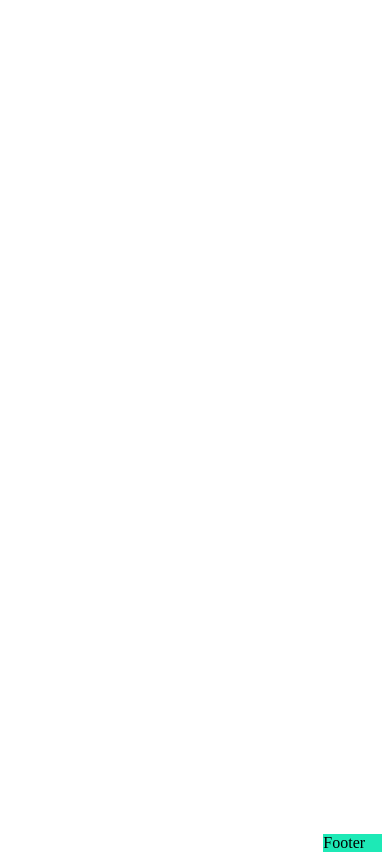
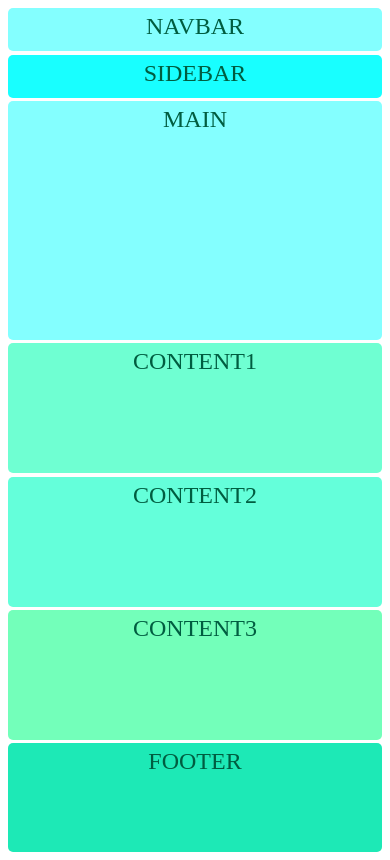
Before and after one commit to farhan-begg/deeper-understanding-concept, a plain HTML site: page css-responsive/index.html in a window 390 px wide. Drawn offline with Linux system fonts and the light colour scheme.

Commit message:
deeper learned grid template

```diff
--- a/css-responsive/styles.css
+++ b/css-responsive/styles.css
@@ -1,12 +1,28 @@
+
+:root{
+    --main-radius: 5px;
+    --main-padding: 5px;
+}
+
+
+
+
 .container {
     display: grid;
     height: 100vh;
     grid-template-columns: 1fr 1fr 1fr 1fr;
-    grid-template-rows: .2fr 1.5fr 1.2fr .8fr ;
-    grid-template-areas:"nav nav nav nav "
-                        "sidebar main main "
-                        "sidebar content1 content 2 content3 "
-                        "sidebar footer footer footer";
+    grid-template-rows: .2fr 1.5fr 1.2fr .5fr ;
+    grid-template-areas:
+    "nav nav nav nav"
+    "sidebar main main main"
+    "sidebar content1 content2 content3"
+    "footer footer footer footer";
+    grid-gap: .2rem;
+    text-transform: uppercase;
+    font-size: 24px;
+    text-align: center;
+    color: #005d40;
+
 
 
 
@@ -16,34 +32,65 @@ nav{
 
     background: #84ffff;
     grid-area: nav;
+    border-radius: var(--main-radius);
+    padding: var(--main-padding);
 }
 
 main {
     background: #84ffff;
     grid-area: main;
+    border-radius: var(--main-radius);
+    padding: var(--main-padding);
 }
 
 #sidebar{
     background: #18ffff;
     grid-area: sidebar;
+    border-radius: var(--main-radius);
+    padding: var(--main-padding);
 }
 
 #content1{
     background: #6fffd2;
     grid-area: content1;
+    border-radius: var(--main-radius);
+    padding: var(--main-padding);
 }
 #content2{
     background: #64ffda;
     grid-area: content2;
+    border-radius: var(--main-radius);
+    padding: var(--main-padding);
 
 }
 
 #content3{
     background: #73ffba;
     grid-area: content3;
+    border-radius: var(--main-radius);
+    padding: var(--main-padding);
 }
 
 footer{
     background: #1de9b6;
     grid-area: footer;
+    border-radius: var(--main-radius);
+    padding: var(--main-padding);
 }
+
+
+@media only screen and (max-width: 550px) {
+    .container{
+        grid-template-columns: 1fr;
+        grid-template-rows: 0.4fr 0.4fr 2.2fr 1.2fr 1.2fr 1.2fr 1fr;
+        grid-template-areas:
+        "nav"
+        "sidebar"
+        "main"
+        "content1"
+        "content2"
+        "content3"
+        "footer";
+    }
+
+}
```
